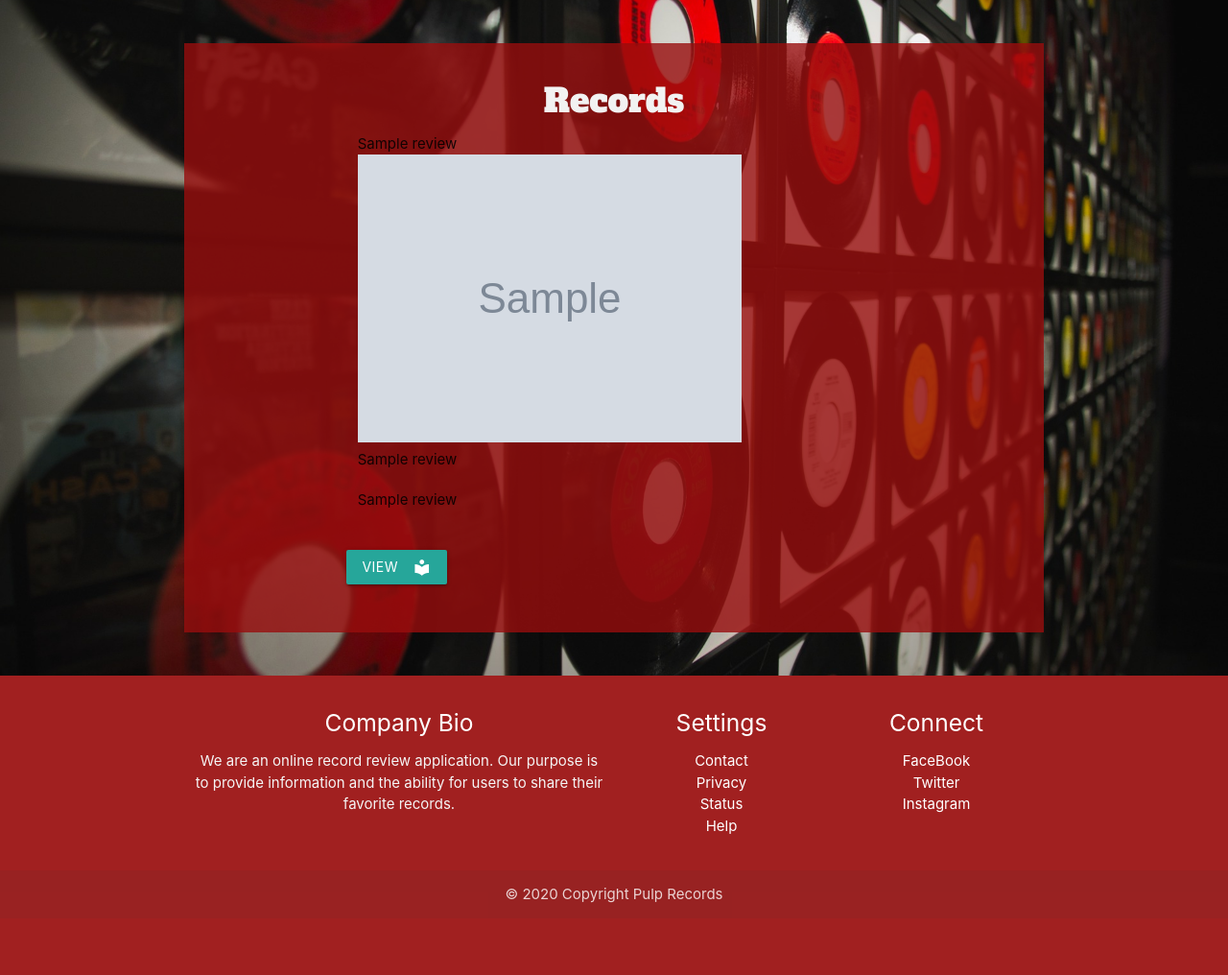
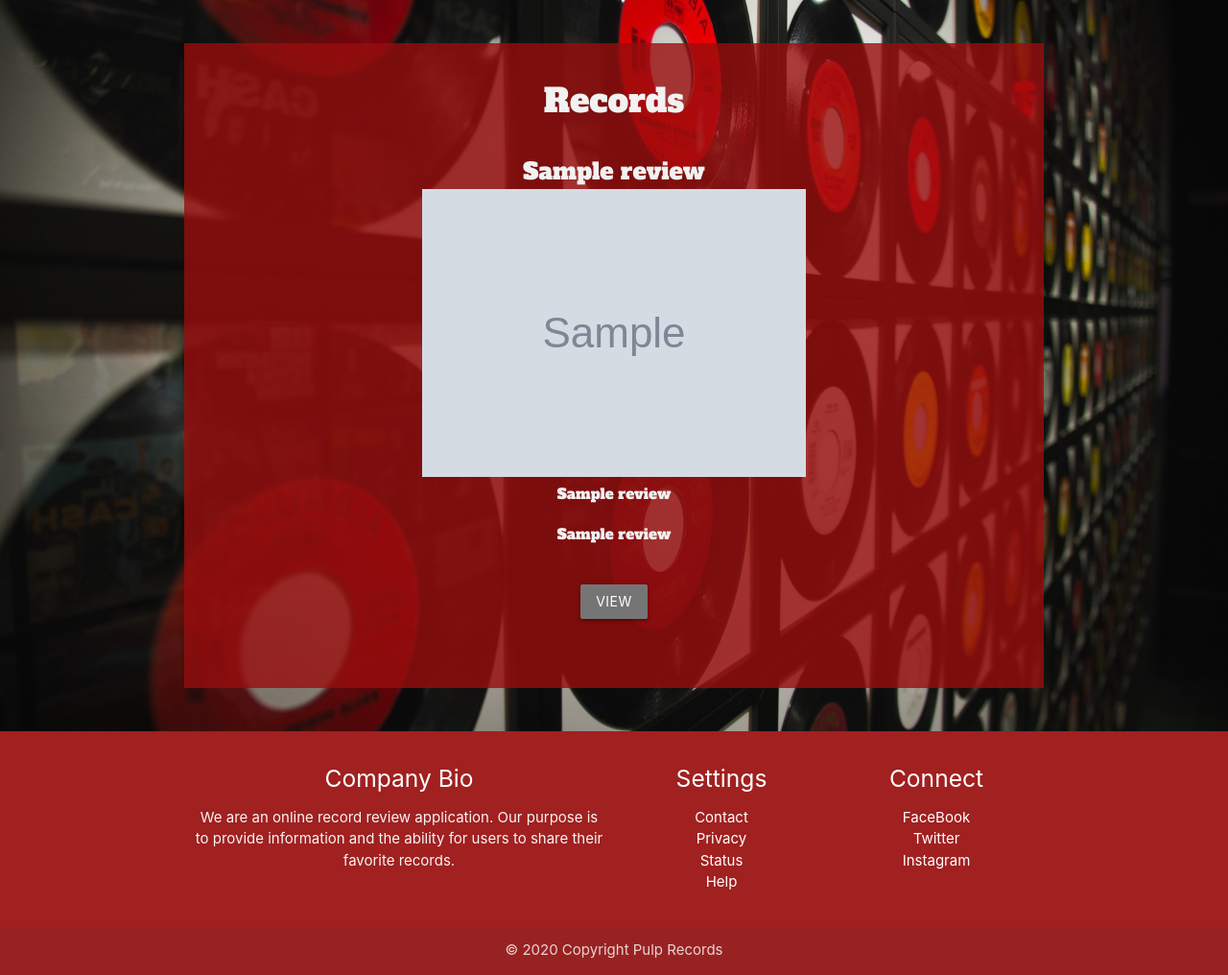
Before and after one commit to Timmy-Bergkvist/pulp-records, a Flask app: template templates/records.html in a window 1280 px wide. Shown: the part 87-1103 px from the top of the page at 96% size. Before the commit the page ends 1028 px from the top, so only its background shows below. Run offline with Flask 2, Linux system fonts and the light colour scheme; the template is opened without the code that fills it: most values are stand-ins (such as "Sample title", 1, 10 or a date in 2020); grey boxes marked "Sample" are stand-in pictures; some libraries are stand-ins or nearby versions.

Commit message:
added styling to input field and record information text

```diff
--- a/static/css/style.css
+++ b/static/css/style.css
@@ -95,6 +95,26 @@ nav {
 .h4header {
   font-family: 'Alfa Slab One', sans-serif;
   color: #F2F2F2;
+}
+
+.div-label {
+  font-family: 'Alfa Slab One', sans-serif;
+  color: #F2F2F2;
+}
+
+input {
+  color: #F2F2F2 !important;
+}
+
+.record-description {
+  font-family: 'sans-serif';
+  color: #F2F2F2;
+}
+
+.title {
+  font-family: 'Alfa Slab One', sans-serif;
+  color: #F2F2F2;
+  font-size: x-large;
 }
 
 #info-container {
@@ -210,10 +230,14 @@ span, .error {
 }
 
 .select-wrapper input.select-dropdown {
-  color: rgb(195, 195, 195) !important;
+  color: #F2F2F2 !important
 }
 .select-dropdown li.disabled, .select-dropdown li.disabled>span, .select-dropdown li.optgroup {
-  color: gray !important;
+  color: black !important;
+  background-color: #dad3d2;
+}
+.dropdown-content li>a, .dropdown-content li>span {
+  color: black !important;
 }
 /*----------------records---------------*/
 
--- a/templates/profile.html
+++ b/templates/profile.html
@@ -5,8 +5,9 @@
 <div class="container" id="info-container">
     <h4 class="center h4header">Profile</h4>
     <div id="account-details" class="row">
-        <div class="col s12">Username: {{ username }}</div>
-        <div class="col s12">Email: {{ email }}</div>
+        <div class="col s12 div-label">Username: {{ username }}</div>
+        <br>
+        <div class="col s12 div-label">Email: {{ email }}</div>
     </div>
     <div id="btn-box">
         <a class="btn waves-effect waves-light teal lighten-2" href="#">Edit account<i class="material-icons right">build</i></a>
--- a/templates/records.html
+++ b/templates/records.html
@@ -5,18 +5,20 @@
 <div class="container" id="info-container">
     <h4 class="center h4header">Records</h4>
     {% for review in reviews %}
-    <div class="container records-container">
+    <br>
+    <div class="container center records-container">
         <div class="row collection-item" href="#">
             <div class="row col s12">
-                <div class="title">{{ review.artist_name }}</div>
+                <div class="title div-label">{{ review.artist_name }}</div>
                 <div class="row">
                     <div class="col s12"><img class="image-collection" src="{{ review.record_image }}"></div>
-                    <div class="col s12"> {{ review.record_title }} </div>
+                    <div class="col s12 div-label"> {{ review.record_title }} </div>
                 </div>
-                <div>{{ review.genre_name }}</div>
+                <div class="col s12 div-label">{{ review.genre_name }}</div>
             </div>
         </div>
-        <div class="col l3 m4 s12 center-on-small-only"><a class="btn waves-effect waves-light" href="{{url_for('view_record', record_id=record_id)}}"><i class="material-icons right">local_library</i>View</a></div>
+        <div class="col l3 m4 s12 center-on-small-only"><a class="btn center grey darken-1" href="{{url_for('view_record', record_id=record_id)}}">View</a></div>
+        <br>
     </div>
     {% endfor %}
 </div>
```
Also changed, not shown: templates/login.html (+4 -6 lines), templates/register.html (+4 -8 lines), templates/viewrecord.html (+5 -5 lines), static/images/no-image.jpg (added).
